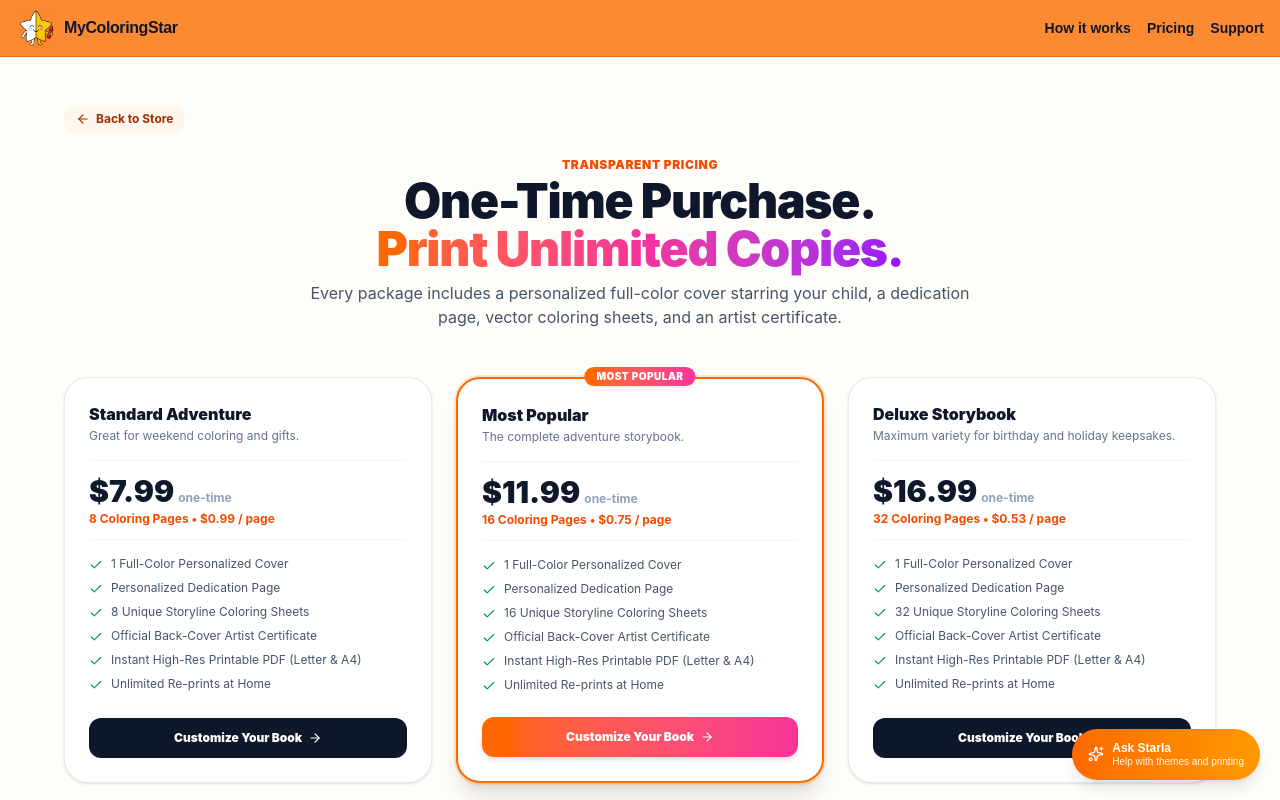
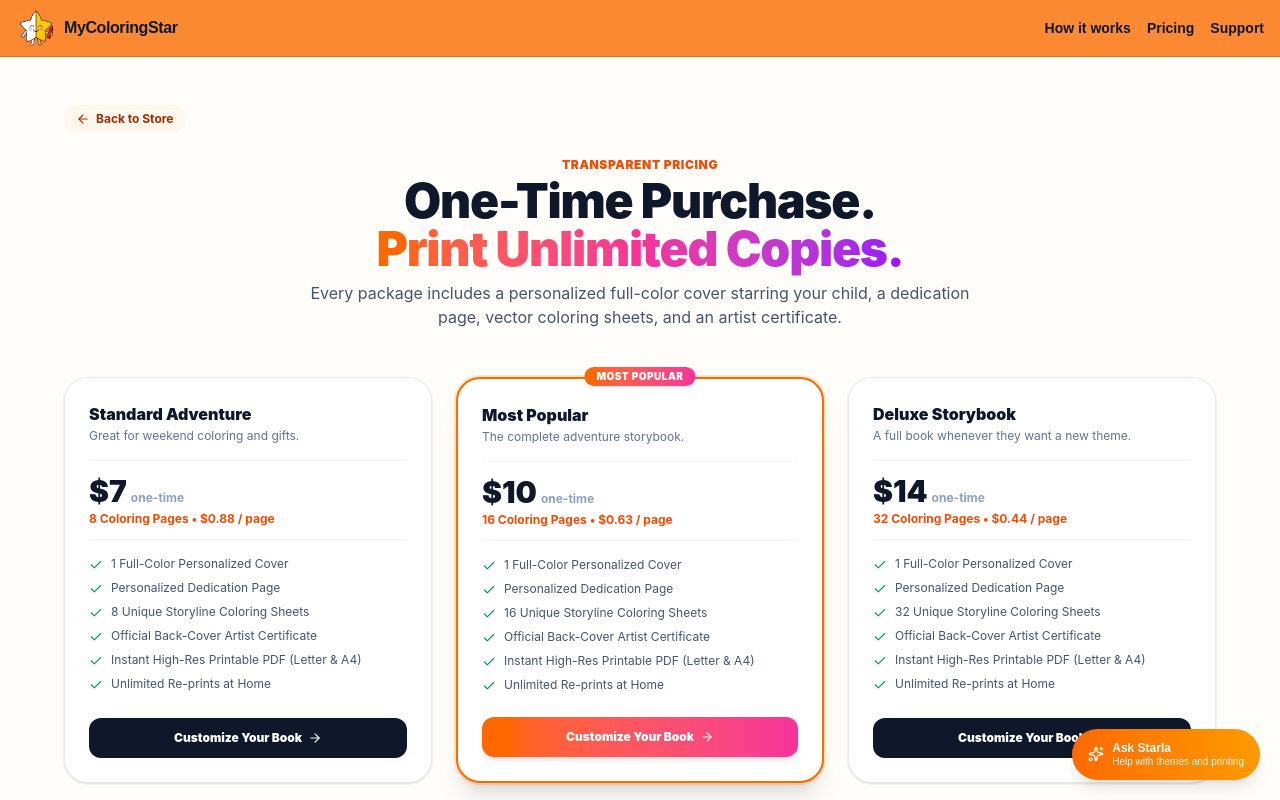
Before and after one commit to mensuraljaheshery-netizen/mycoloring-star, a Next.js app: page /pricing in a window 1280 px wide. Shown: the top 800 px of the page. Built offline with nearby package versions, Linux system fonts and the light colour scheme.

Commit message:
Lower book prices to $7, $10, and $14.

```diff
--- a/src/app/api/chat/route.ts
+++ b/src/app/api/chat/route.ts
@@ -26,9 +26,9 @@ export async function POST(req: NextRequest) {
 - Rate-limiting policy: Strictly limited to 1 free mini-book claim per family or household.
 
 ### PACKAGES & CURRENT CANONICAL PRICING (NEVER QUOTE OLD PRICES)
-- Standard: 8 coloring pages + 1 full-color personalized cover — $7.99
-- Most Popular: 16 coloring pages + 1 full-color personalized cover — $11.99
-- Deluxe Storybook: 32 coloring pages + 1 full-color personalized cover — $16.99
+- Standard: 8 coloring pages + 1 full-color personalized cover — $7
+- Most Popular: 16 coloring pages + 1 full-color personalized cover — $10
+- Deluxe Storybook: 32 coloring pages + 1 full-color personalized cover — $14
 - Format: Every book includes a full-color personalized cover, a story dedication page, interior coloring pages, and an official back-cover artist certificate. All orders are instant high-resolution vector PDF downloads.
 
 ### PAYMENTS & BILLING
@@ -128,7 +128,7 @@ export async function POST(req: NextRequest) {
 
     // Clean customer-facing fallback rather than throwing a raw 500 error
     return NextResponse.json({
-      reply: "Hi there! 🌟 I'm Starla. We create personalized coloring books starring your child starting at $7.99 with instant printable PDF delivery. If you need any special assistance, our team is always ready at support@mycoloringstar.com!"
+      reply: "Hi there! 🌟 I'm Starla. We create personalized coloring books starring your child starting at $7 with instant printable PDF delivery. If you need any special assistance, our team is always ready at support@mycoloringstar.com!"
     });
   } catch (err: any) {
     console.error('Chat API Error:', err);
--- a/src/app/layout.tsx
+++ b/src/app/layout.tsx
@@ -10,7 +10,7 @@ export const metadata: Metadata = {
     template: '%s | MyColoringStar',
   },
   description:
-    'Turn a photo of your child into a print-at-home coloring book. Free 3-page sample. Paid books are $7.99–$16.99, instant PDF, unlimited reprints.',
+    'Turn a photo of your child into a print-at-home coloring book. Free 3-page sample. Paid books are $7–$14, instant PDF, unlimited reprints.',
   openGraph: {
     type: 'website',
     siteName: 'MyColoringStar',
--- a/src/app/page.tsx
+++ b/src/app/page.tsx
@@ -4,12 +4,12 @@ import HomeExperience from '@/components/HomeExperience';
 export const metadata: Metadata = {
   title: 'Personalized Coloring Books Starring Your Child',
   description:
-    'Turn a photo of your child into a print-at-home coloring book. Free 3-page sample. Paid books are $7.99–$16.99, instant PDF, unlimited reprints.',
+    'Turn a photo of your child into a print-at-home coloring book. Free 3-page sample. Paid books are $7–$14, instant PDF, unlimited reprints.',
   alternates: { canonical: '/' },
   openGraph: {
     title: 'Personalized Coloring Books Starring Your Child',
     description:
-      'Free 3-page sample. Paid coloring books are $7.99–$16.99, delivered as a print-at-home PDF.',
+      'Free 3-page sample. Paid coloring books are $7–$14, delivered as a print-at-home PDF.',
     url: 'https://www.mycoloringstar.com/',
     images: [{ url: '/sample-cover.png', alt: 'Sample personalized coloring book cover' }],
   },
--- a/src/app/pricing/layout.tsx
+++ b/src/app/pricing/layout.tsx
@@ -2,14 +2,14 @@ import type { Metadata } from 'next';
 
 export const metadata: Metadata = {
   title: 'Pricing',
-  description: 'One-time coloring books from $7.99 to $16.99. Instant PDF, US Letter and A4, unlimited reprints at home.',
+  description: 'One-time coloring books from $7 to $14. Instant PDF, US Letter and A4, unlimited reprints at home.',
   alternates: { canonical: '/pricing' },
 };
 
 const products = [
-  { name: 'Standard Adventure', pages: 8, price: '7.99' },
-  { name: 'Most Popular Adventure', pages: 16, price: '11.99' },
-  { name: 'Deluxe Storybook', pages: 32, price: '16.99' },
+  { name: 'Standard Adventure', pages: 8, price: '7' },
+  { name: 'Most Popular Adventure', pages: 16, price: '10' },
+  { name: 'Deluxe Storybook', pages: 32, price: '14' },
 ];
 
 export default function Layout({ children }: { children: React.ReactNode }) {
--- a/src/app/pricing/page.tsx
+++ b/src/app/pricing/page.tsx
@@ -9,8 +9,8 @@ const TIERS = [
     id: '8',
     name: 'Standard Adventure',
     pages: '8 Coloring Pages',
-    price: '$7.99',
-    unitPrice: '$0.99 / page',
+    price: '$7',
+    unitPrice: '$0.88 / page',
     description: 'Great for weekend coloring and gifts.',
     popular: false,
     features: [
@@ -26,8 +26,8 @@ const TIERS = [
     id: '16',
     name: 'Most Popular',
     pages: '16 Coloring Pages',
-    price: '$11.99',
-    unitPrice: '$0.75 / page',
+    price: '$10',
+    unitPrice: '$0.63 / page',
     description: 'The complete adventure storybook.',
     popular: true,
     features: [
@@ -43,9 +43,9 @@ const TIERS = [
     id: '32',
     name: 'Deluxe Storybook',
     pages: '32 Coloring Pages',
-    price: '$16.99',
-    unitPrice: '$0.53 / page',
-    description: 'Maximum variety for birthday and holiday keepsakes.',
+    price: '$14',
+    unitPrice: '$0.44 / page',
+    description: 'A full book whenever they want a new theme.',
     popular: false,
     features: [
       '1 Full-Color Personalized Cover',
--- a/src/app/theme/[slug]/page.tsx
+++ b/src/app/theme/[slug]/page.tsx
@@ -72,9 +72,9 @@ const ALL_34_THEMES: ThemeCatalogItem[] = [
 ];
 
 const PACKAGES_CONFIG: Record<string, { label: string; pages: number; price: string; popular?: boolean }> = {
-  '8': { label: 'Standard (8 Pages)', pages: 8, price: '$7.99', popular: false },
-  '16': { label: 'Most Popular (16 Pages)', pages: 16, price: '$11.99', popular: true },
-  '32': { label: 'Deluxe Storybook (32 Pages)', pages: 32, price: '$16.99', popular: false }
+  '8': { label: 'Standard (8 Pages)', pages: 8, price: '$7', popular: false },
+  '16': { label: 'Most Popular (16 Pages)', pages: 16, price: '$10', popular: true },
+  '32': { label: 'Deluxe Storybook (32 Pages)', pages: 32, price: '$14', popular: false }
 };
 
 export default function ThemeCustomizerPage() {
--- a/src/components/HomeExperience.tsx
+++ b/src/components/HomeExperience.tsx
@@ -323,7 +323,7 @@ export default function HomePage() {
           Add their name, attach a photo, pick an adventure world, and get an instant keepsake coloring book ready for crayons.
         </p>
         <p className="max-w-xl mx-auto text-xs sm:text-sm font-bold text-slate-700 mb-4">
-          Free 3-page sample. Paid books are $7.99–$16.99, a digital PDF you print at home, with unlimited reprints.
+          Free 3-page sample. Paid books are $7–$14, a digital PDF you print at home, with unlimited reprints.
         </p>
         <a href="#how-it-works" className="inline-block text-xs font-bold text-orange-600 hover:underline mb-2">
           See how it works
```
